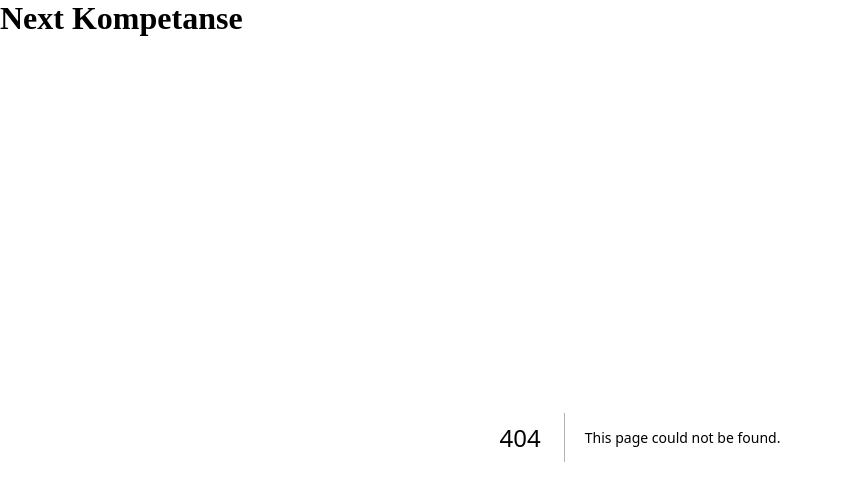
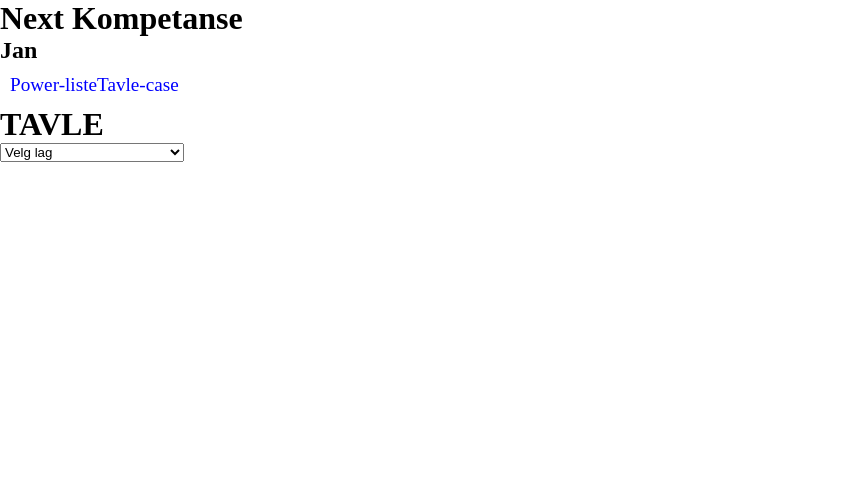
Before and after one commit to fhi-beta/Fhi.Kompetanse.Next, a Next.js app: page /odda/page2 in a window 1280 px wide. Before the commit this address had no page. Shown: the top 500 px of the page, without its empty margins (0-843 px from the left). Built offline with nearby package versions, Linux system fonts and the light colour scheme.

Commit message:
OddA teamselector

```diff
--- a/app/odda/layout.js
+++ b/app/odda/layout.js
@@ -9,6 +9,7 @@ export default function OddLayout({ children }) {
     <nav style={{fontSize:'1.2em',color:'Blue' }}   >
       <ul style={{display:'inline-block',margin:'10px'}}>
          <Link href="odda/page1">Power-liste</Link>
+         <Link href="odda/page2">Tavle-case</Link>
       </ul>
 
    </nav>
--- a/app/odda/page1/page.js
+++ b/app/odda/page1/page.js
@@ -6,7 +6,7 @@ export default function MinServerComponen() {
 
 function Komponent() {
   return(<>
-    <h3>De mest influential bedriftene i verden</h3>
+    <h3>De mest influential bedriftene i verden</h3>|
 
     <table>
       <thead>
--- /dev/null
+++ b/app/odda/page2/page.js
@@ -0,0 +1,34 @@
+"use client"
+import premierLeagueTeams from '@/data/premierLeagueTeams';
+import { useState } from 'react';
+
+const TavleCase = () => {
+  const [team, setTeam] = useState('');
+
+  const selectHandler = (e) => {
+    if (e.target.value === 'Liverpool') return;
+    setTeam(e.target.value);
+  };
+
+  return (
+    <>
+      <h1>TAVLE</h1>
+      <div>
+        <TeamSelector teams={premierLeagueTeams} selectHandler={selectHandler} />
+        <div>{team && ('GO ' + team)} </div>
+      </div>
+    </>
+  );
+}
+
+const TeamSelector = ({teams, selectHandler}) => {
+  return (
+    <select onChange={selectHandler}>
+      <option value="">Velg lag</option>
+      {teams.map((lag,index) => <option key={index} value={lag.navn}>{lag.navn}</option>)}
+    </select>
+  );
+}
+
+
+export default TavleCase;
```
Also changed, not shown: app/page.js (+29 -0 lines).
